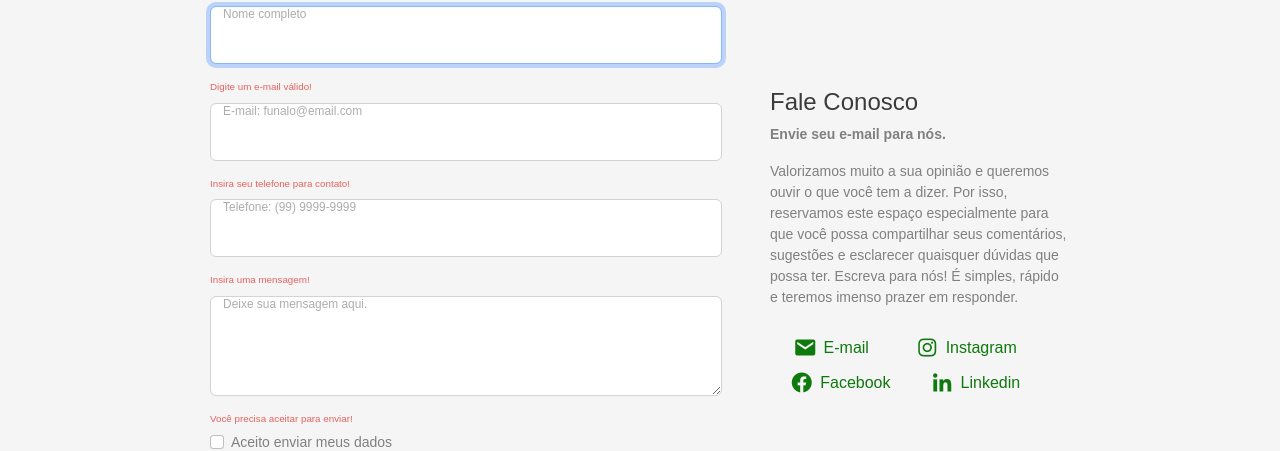
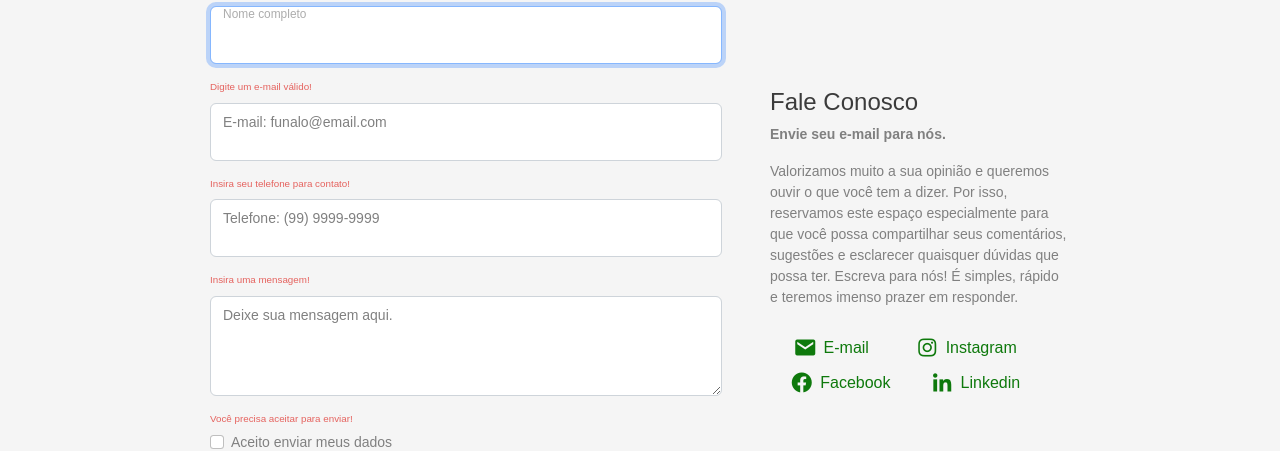
Before and after one commit to felipe-seabra/kifol-fertilizantes, a React (Create React App) app: page /contato in a window 1280 px wide. Shown: the part 231-682 px from the top of the page. Built offline with nearby package versions, Linux system fonts and the light colour scheme; the HTML template or start-up script is replaced by a standard one.

Commit message:
fix: placeholder to form

```diff
--- a/src/components/Form/index.tsx
+++ b/src/components/Form/index.tsx
@@ -88,6 +88,7 @@ function Form() {
             <FloatingLabel label="Nome completo" className="mb-3">
               <BootstrapForm.Control
                 type="text"
+                placeholder="Nome"
                 autoFocus
                 value={formValues.name}
                 name="name"
@@ -104,6 +105,7 @@ function Form() {
             <FloatingLabel label="E-mail: funalo@email.com" className="mb-3">
               <BootstrapForm.Control
                 type="email"
+                placeholder="E-mail"
                 value={formValues.email}
                 name="email"
                 autoComplete="on"
@@ -119,6 +121,7 @@ function Form() {
             <FloatingLabel label="Telefone: (99) 9999-9999" className="mb-3">
               <BootstrapForm.Control
                 type="tel"
+                placeholder="Phone"
                 value={formValues.phone}
                 name="phone"
                 autoComplete="on"
@@ -136,6 +139,7 @@ function Form() {
             <FloatingLabel label="Deixe sua mensagem aqui." className="mb-3">
               <BootstrapForm.Control
                 as="textarea"
+                placeholder="Mensagem"
                 style={{ height: '100px' }}
                 value={formValues.message}
                 name="message"
```
